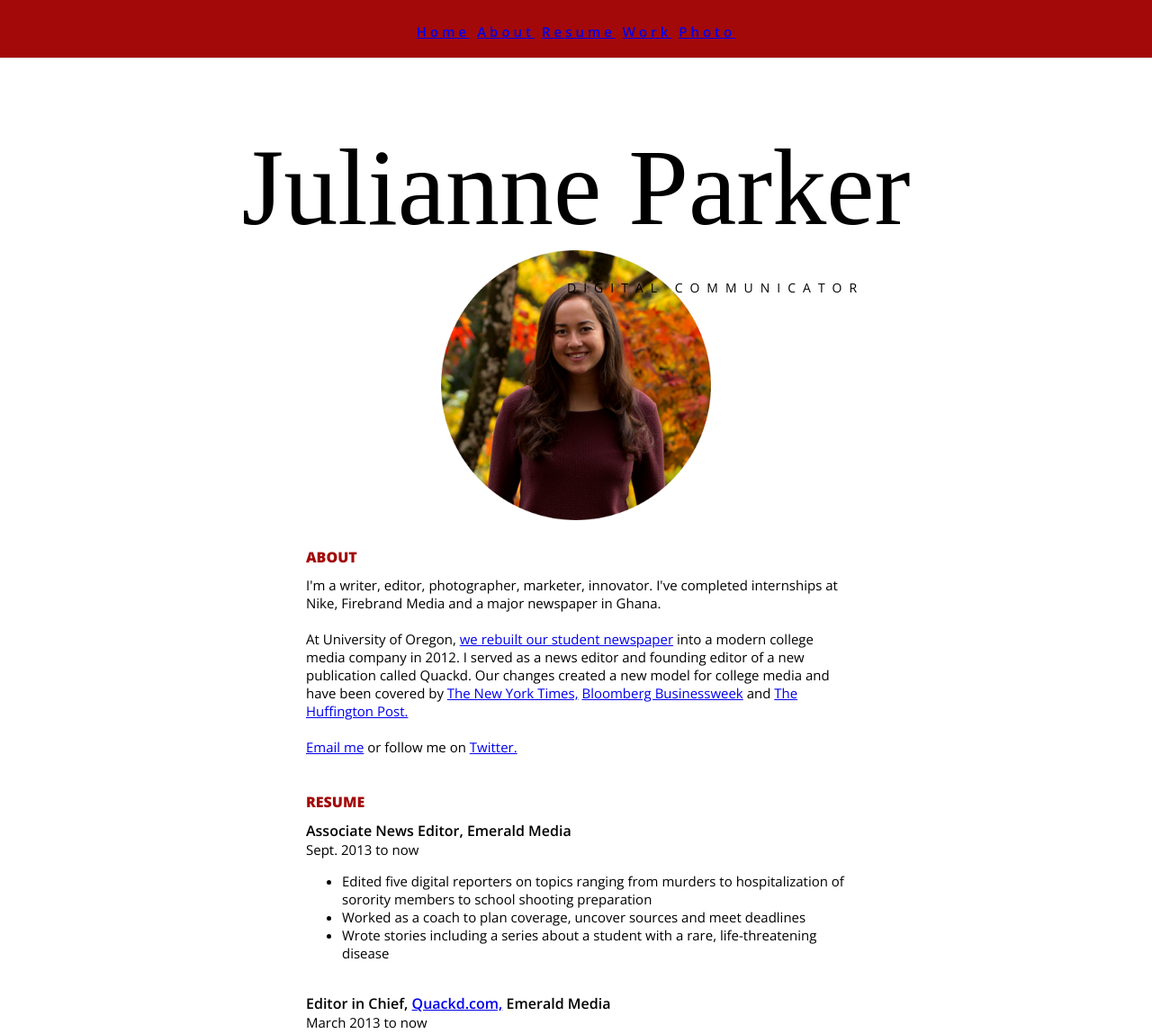
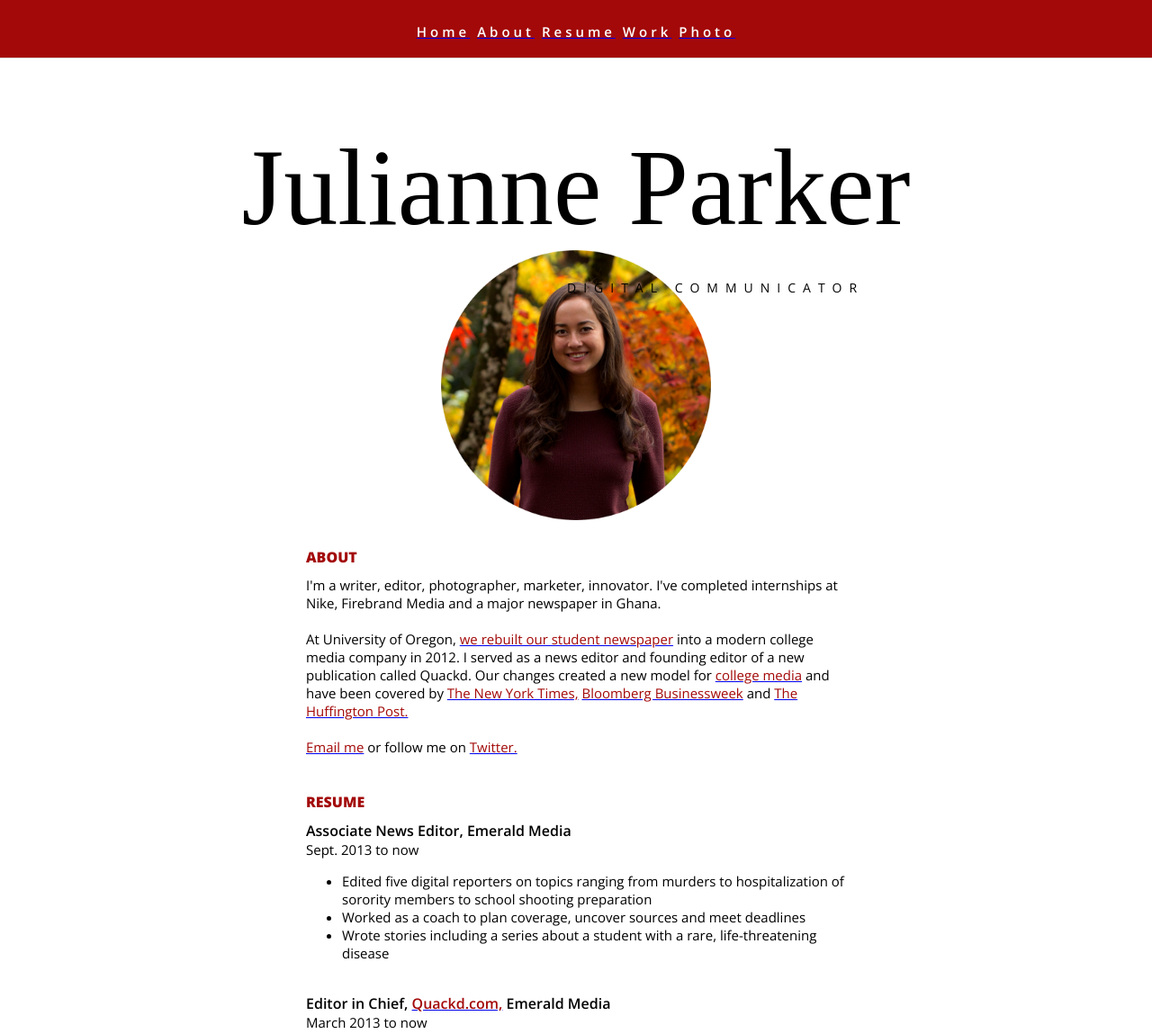
Before and after one commit to julianneparker/julianneparker.github.io, a plain HTML site: page index.html in a window 1280 px wide. Shown: the top 1149 px of the page at 90% size. Drawn offline with nearby package versions, Linux system fonts and the light colour scheme; a web font is replaced by a local one.

Commit message:
Upper links

```diff
--- a/index.html
+++ b/index.html
@@ -9,11 +9,11 @@
 <body>
 
 <div class="nav"><p>
-		<a href="index.html">Home</a>
-		<a class="active" href="#about">About</a>
-		<a href="#resume">Resume</a>
-		<a href="#resume">Work</a>
-		<a href="strategy.html">Photo</a></p>
+		<a href="index.html"><font color="ffffff">Home</font></a>
+		<a class="active" href="#about"><font color="ffffff">About</font></a>
+		<a href="#resume"><font color="ffffff">Resume</font></a>
+		<a href="#resume"><font color="ffffff">Work</font></a>
+		<a href="strategy.html"><font color="ffffff">Photo</font></a></p>
 </div>
 
 <div class="wrapper">
@@ -29,9 +29,15 @@
 		<div class="header"><a class="anchor-offset" name="about">ABOUT</a></div>
 		<div class="about">I'm a writer, editor, photographer, marketer, innovator. I've completed internships at Nike, Firebrand Media and a major newspaper in Ghana. <br><br>
 
-		At University of Oregon, <a href="http://future.dailyemerald.com">we rebuilt our student newspaper</a> into a modern college media company in 2012. I served as a news editor and founding editor of a new publication called Quackd. Our changes created a new model for college media and have been covered by <a href="http://www.nytimes.com/2013/11/03/education/edlife/student-newspapers-scurry-to-make-ends-meet.html?pagewanted=all&_r=4&">The New York Times,</a> <a href="http://www.businessweek.com/articles/2012-06-13/what-media-companies-could-learn-from-a-student-newspaper">Bloomberg Businessweek</a> and <a href="http://www.huffingtonpost.com/2012/07/19/college-newspapers-digital-innovate_n_1687528.html">The Huffington Post.</a><br><br>
+		At University of Oregon,
+			<a href="http://future.dailyemerald.com"><font color="a30909">we rebuilt our student newspaper</font></a>
+		into a modern college media company in 2012. I served as a news editor and founding editor of a new publication called Quackd. Our changes created a new model for
+			<a href="http://www.collegemediamatters.com/2013/05/23/college-newspaper-of-the-year-2012-2013-the-emerald-university-of-oregon-2/"><font color="a30909">college media</font></a>
+		and have been covered by <a href="http://www.nytimes.com/2013/11/03/education/edlife/student-newspapers-scurry-to-make-ends-meet.html?pagewanted=all&_r=4&"><font color="a30909">The New York Times,</font></a>
+			<a href="http://www.businessweek.com/articles/2012-06-13/what-media-companies-could-learn-from-a-student-newspaper"><font color="a30909">Bloomberg Businessweek</font></a>
+			and <a href="http://www.huffingtonpost.com/2012/07/19/college-newspapers-digital-innovate_n_1687528.html"><font color="a30909">The Huffington Post.</font></a><br><br>
 
-		<a href="mailto:juliannedparker@gmail.com">Email me</a> or follow me on <a href="https://twitter.com/julianneparker">Twitter.</a>
+		<a href="mailto:juliannedparker@gmail.com"><font color="a30909">Email me</a></font> or follow me on <a href="https://twitter.com/julianneparker"><font color="a30909">Twitter.</font></a>
 
 		</div>
 
@@ -46,7 +52,7 @@
 		</ul>
 
 
-		<div class="position">Editor in Chief, <a href="http://quackd.com/">Quackd.com,</a> Emerald Media </div>
+		<div class="position">Editor in Chief, <a href="http://quackd.com/"><font color="a30909">Quackd.com,</font></a> Emerald Media </div>
 		<div class="date">March 2013 to now</div>
 		<ul>
 			<li>Grew market site traffic 78 percent for an innovative humor publication </li>
@@ -56,10 +62,10 @@
 		<div class="position">Reporting Intern, Public Agenda Newspaper (Accra, Ghana, West Africa) </div>
 		<div class="date">Summer 2013</div>
 		<ul>
-			<li>Investigated political corruption, human rights and press censorship, while maintaining a <a href="http://ghana.uoregon.edu/2013/07/23/how-do-we-tell-this-story/">multimedia blog</a> </li>
+			<li>Investigated political corruption, human rights and press censorship, while maintaining a <a href="http://ghana.uoregon.edu/2013/07/23/how-do-we-tell-this-story/"><font color="a30909">multimedia blog</font></a> </li>
 		</ul>
 
-		<div class="position">Educational/Community Volunteer, <a href="http://softpowereducation.com/Projects/SpecialNeedsProject/tabid/258/Default.aspx">SoftPower Education</a> (Jinja, Uganda)</div>
+		<div class="position">Educational/Community Volunteer, <a href="http://softpowereducation.com/Projects/SpecialNeedsProject/tabid/258/Default.aspx"><font color="a30909">SoftPower Education</font></a> (Jinja, Uganda)</div>
 		<div class="date">Fall 2013 </div>
 		<ul>
 			<li>Worked with marginalized special needs children and surveyed teachers to develop educational strategies </li>
@@ -71,7 +77,7 @@
 			<li>Photographed gourmet food and art galleries for the 20k-circulation magazine's annual dining guide </li>
 		</ul>
 
-		<div class="position"><a href="http://ethosmagonline.com/archives/19739">Digital Writer</a>, Ethos Magazine </div>
+		<div class="position"><a href="http://ethosmagonline.com/archives/19739"><font color="a30909">Digital Writer</font></a>, Ethos Magazine </div>
 		<div class="date">Winter & Spring 2013 </div>
 		<ul>
 			<li>Produced long-form magazine stories about the Eugene community</li>
--- a/stylesheet.css
+++ b/stylesheet.css
@@ -23,6 +23,12 @@ body {
 
 
 	}
+.nav index.html {
+
+		color: #ffffff;
+		letter-spacing: 6px;
+
+}
 
 .name {
 
```
